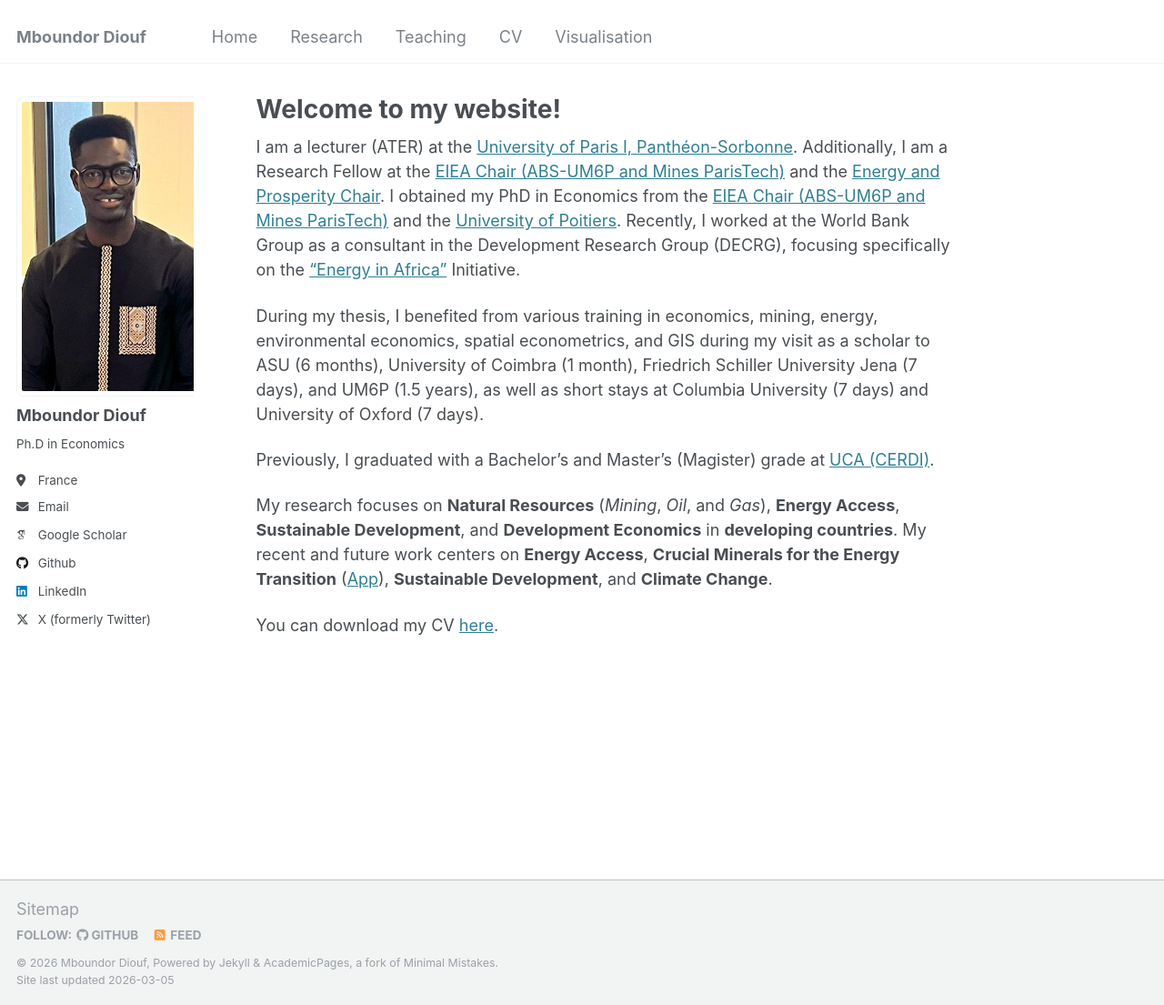
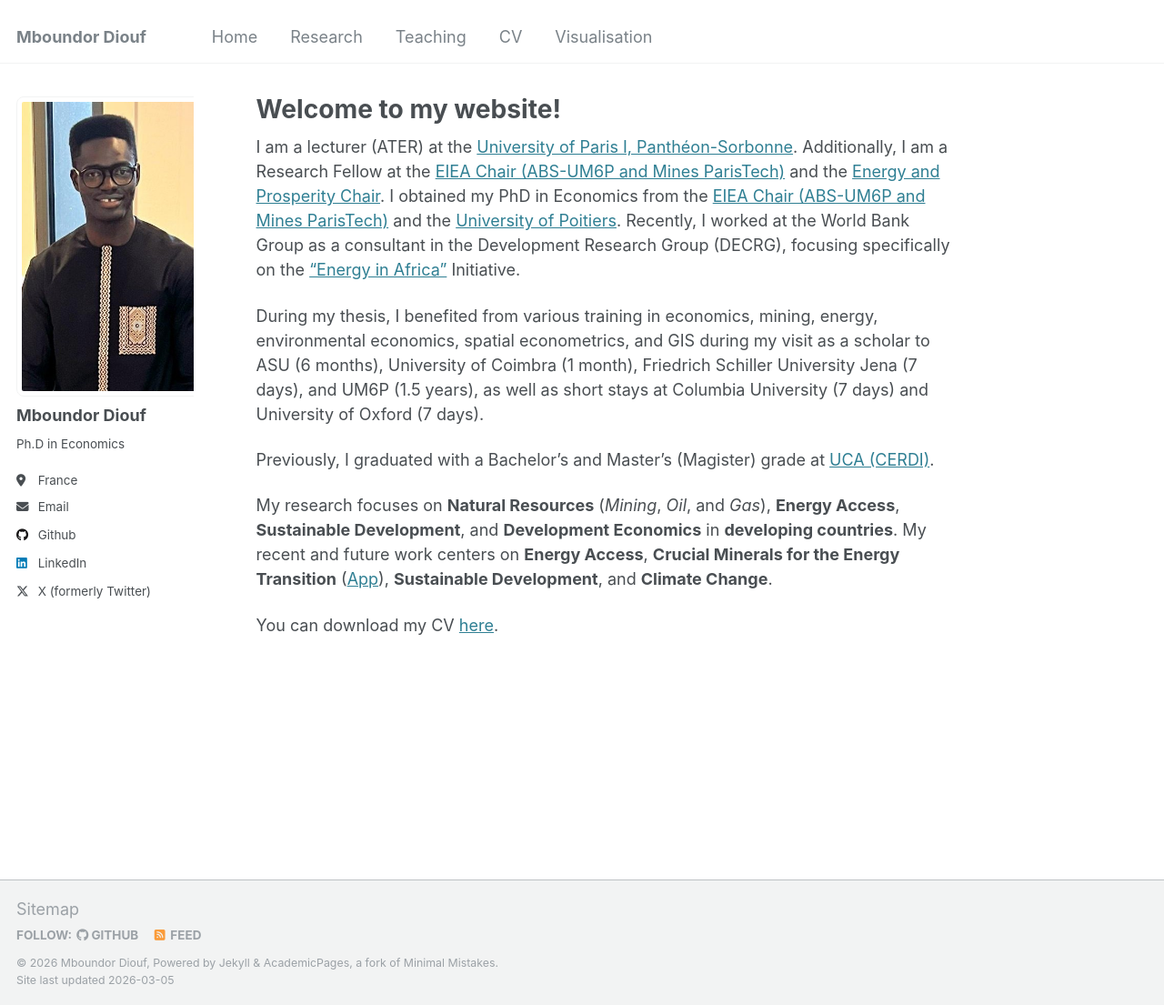
Before and after one commit to mboundordiouf/mboundordiouf.github.io, a Jekyll site: the page built from _pages/about.md, in a window 1280 px wide and 1105 px high. Shown: the whole window at 91% size. Built offline with Jekyll 4.4.1, drawn with Linux system fonts in a browser that asks for light colours; some web fonts are replaced.

Commit message:
Comment out Google Scholar link in _config.yml
Commented out the Google Scholar link in the config.

```diff
--- a/_config.yml
+++ b/_config.yml
@@ -87,7 +87,7 @@ author:
   location         : "France"
   employer         :
   pubmed           :
-  googlescholar    : "https://scholar.google.com/citations?user=ckioPsIAAAAJ&hl=fr"
+  googlescholar    : # "https://scholar.google.com/citations?user=ckioPsIAAAAJ&hl=fr"
   email            : "dioufmboundor@gmail.com"
   researchgate     :  # example: "https://www.researchgate.net/profile/yourprofile"
   uri              :
```
